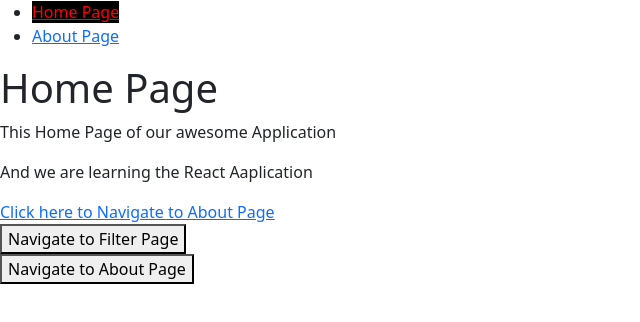
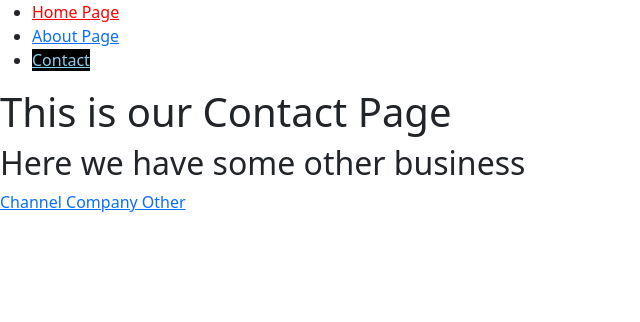
Before and after one commit to margub9363/React_Learning_from_Youtube, a React (Create React App) app in the folder blog/: page /contact in a window 1280 px wide. Before the commit this address led to /. Shown: the top 322 px of the page, without its empty margins (0-640 px from the left). Built offline with nearby package versions, Linux system fonts and the light colour scheme.

Commit message:
Nested Routing

```diff
--- a/blog/src/App.js
+++ b/blog/src/App.js
@@ -1,9 +1,13 @@
 import "./App.css";
 import NotFound from "./component/404NotFound";
 import About from "./component/About";
+import Channel from "./component/Channel";
+import Company from "./component/Company";
+import Contact from "./component/Contact";
 import Filter from "./component/Filter";
 import Home from "./component/Home";
 import NavBar from "./component/NavBar";
+import Other from "./component/Other";
 import User from "./component/User";
 import "./style.css";
 import { BrowserRouter, Routes, Route, Navigate } from "react-router-dom";
@@ -17,7 +21,12 @@ function App() {
           <Route path="/about" element={<About />} />
           <Route path="/user/:name/:profession" element={<User />} />
           <Route path="/filter" element={<Filter />} />
-          <Route path="/*" element={<Navigate to="/" />} />
+          <Route path="/contact/" element={<Contact />}>
+            <Route path="company" element={<Company />} />
+            <Route path="channel" element={<Channel />} />
+            <Route path="other" element={<Other />} />
+          </Route>
+          {/* <Route path="/*" element={<Navigate to="/" />} /> */}
         </Routes>
       </BrowserRouter>
     </>
--- /dev/null
+++ b/blog/src/component/Channel.js
@@ -0,0 +1,8 @@
+function Channel() {
+  return (
+    <>
+      <h1>This is our Channel Page</h1>
+    </>
+  );
+}
+export default Channel;
--- /dev/null
+++ b/blog/src/component/Company.js
@@ -0,0 +1,9 @@
+function Company() {
+  return (
+    <div>
+      {" "}
+      <h1>This is our Company Page</h1>
+    </div>
+  );
+}
+export default Company;
--- /dev/null
+++ b/blog/src/component/Contact.js
@@ -0,0 +1,16 @@
+import { Link, Outlet } from "react-router-dom";
+
+function Contact() {
+  return (
+    <div>
+      <h1>This is our Contact Page</h1>
+      <h2>Here we have some other business</h2>
+      <Link to="channel"> Channel</Link>
+      <Link to="company"> Company</Link>
+      <Link to="other"> Other</Link>
+      <Outlet />
+    </div>
+  );
+}
+
+export default Contact;
--- a/blog/src/component/Home.js
+++ b/blog/src/component/Home.js
@@ -9,7 +9,7 @@ function Home() {
   }
   return (
     <>
-      <h1>Home Page</h1>
+      <h1>Home P age</h1>
       <p>This Home Page of our awesome Application </p>
       <p>And we are learning the React Aaplication</p>
       <Link to="/about"> Click here to Navigate to About Page</Link>
--- a/blog/src/component/NavBar.js
+++ b/blog/src/component/NavBar.js
@@ -14,6 +14,11 @@ function NavBar() {
             About Page{" "}
           </NavLink>
         </li>
+        <li>
+          <NavLink className="nav-bar-NavLink " to="/contact">
+            Contact{" "}
+          </NavLink>
+        </li>
       </ul>
     </div>
   );
--- /dev/null
+++ b/blog/src/component/Other.js
@@ -0,0 +1,8 @@
+function Other() {
+  return (
+    <>
+      <h1>This is our Other Page</h1>
+    </>
+  );
+}
+export default Other;
```
